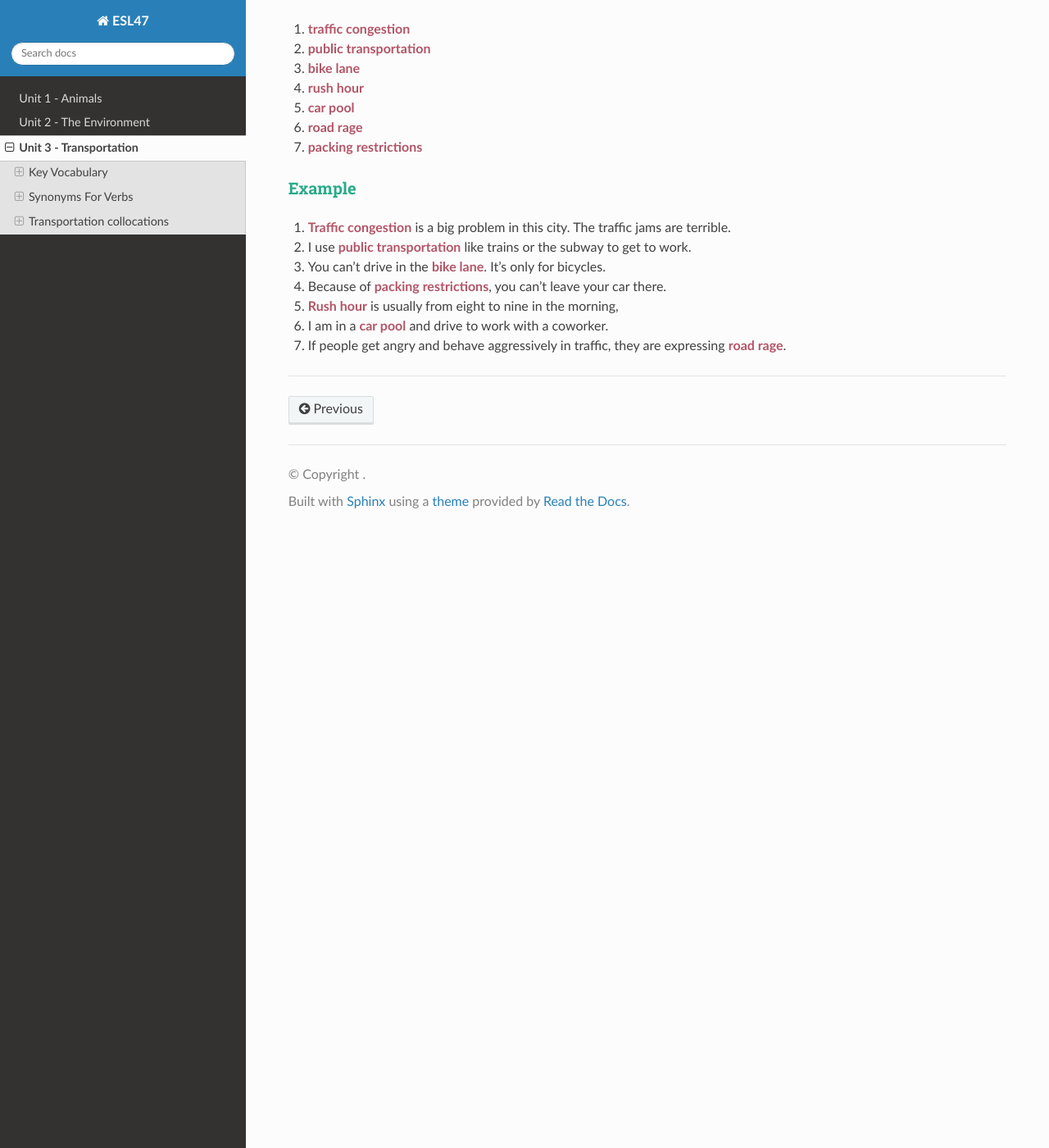
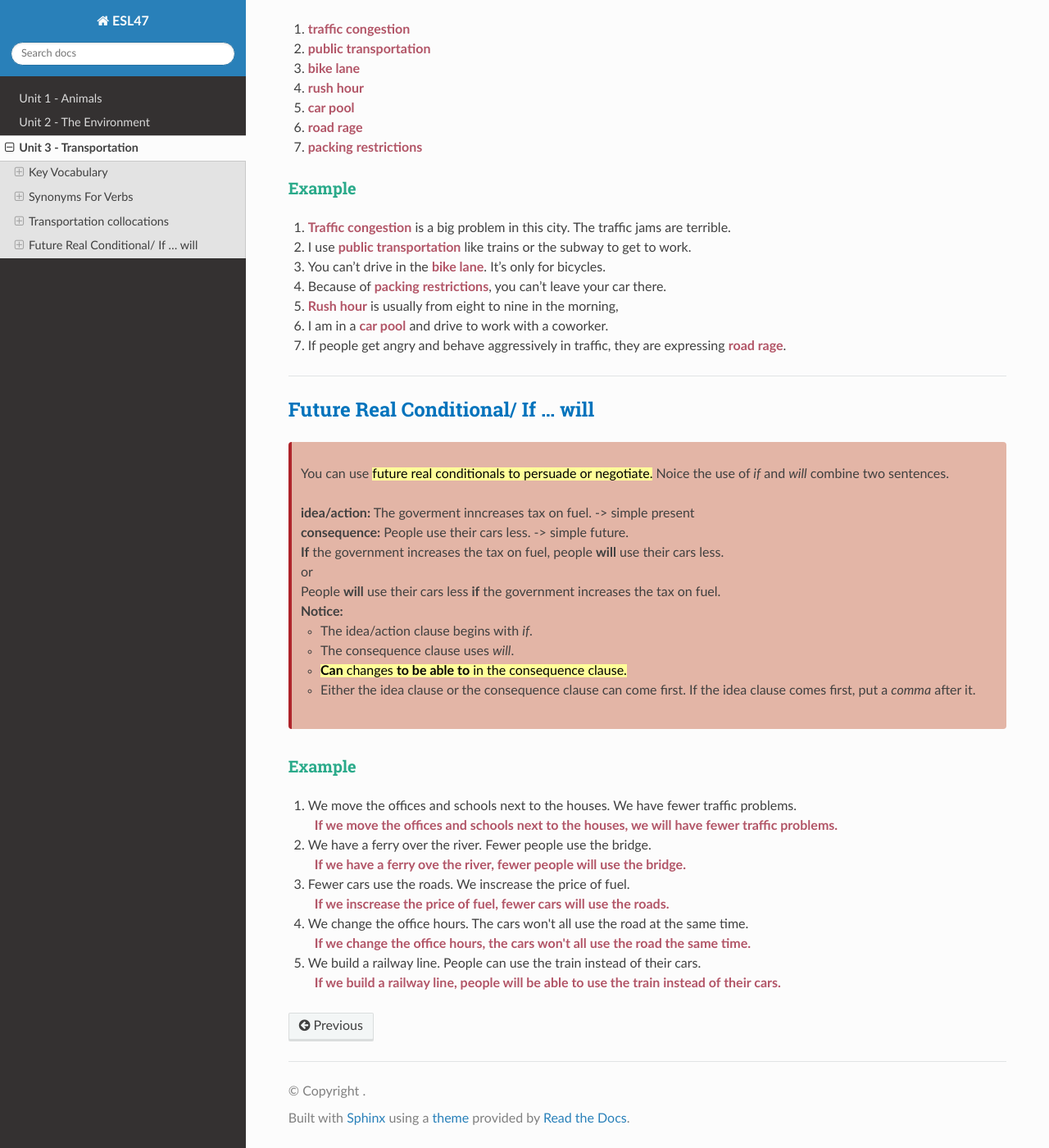
Before and after one commit to vpa24/ESL-47---Intermediate-Low-Integrated-Reading-Writing, a Sphinx documentation site: the page built from docs/source/unit3.md, in a window 1280 px wide and 1400 px high, scrolled down 2281 px. Shown: the whole window at 82% size. Built offline with Sphinx 7.4.7 and the Read the Docs theme 2.0.0, drawn with Linux system fonts in a browser that asks for light colours.

Commit message:
Future Real Conditional

```diff
--- a/docs/source/unit3.md
+++ b/docs/source/unit3.md
@@ -109,3 +109,38 @@
 7. If people get angry and behave aggressively in traffic, they are expressing **road rage**.
 
 ---
+
+## Future Real Conditional/ If ... will
+
+<div class="warning" style='background-color:#e3b5a6; border-left: solid #af242a 4px; border-radius: 4px; padding:0.7em; margin-bottom:2em;'>
+<p style='margin-top:1em;'>
+You can use <ins>future real conditionals to persuade or negotiate.</ins> Noice the use of <i>if</i> and <i>will</i> combine two sentences.
+	<div><b>idea/action:</b> The goverment inncreases tax on fuel. -> simple present</div>
+	<div><b>consequence:</b> People use their cars less. -> simple future.</div>
+	<div class="color-bule"><b>If</b> the government increases the tax on fuel, people <b>will</b> use their cars less.</div>
+	<div>or</div>
+	<div class="color-bule">People <b>will</b> use their cars less <b>if</b> the government increases the tax on fuel.</div>
+	<div><b>Notice:</b></div>
+	<ul>
+		<li>The idea/action clause begins with <i>if</i>.</li>
+		<li>The consequence clause uses <i>will</i>.</li>
+		<li><ins><b>Can</b> changes <b>to be able to</b> in the consequence clause.</li>
+		<li>Either the idea clause or the consequence clause can come first. If the idea clause comes first, put a <i>comma</i> after it.</li>
+	</ul>
+</p>
+</div>
+
+### Example
+
+<ol>
+   <li>We move the offices and schools next to the houses. We have fewer traffic problems.</li>
+   <strong class="ml-2em">If we move the offices and schools next to the houses, we will have fewer traffic problems.</strong>
+   <li>We have a ferry over the river. Fewer people use the bridge.</li>
+   <strong class="ml-2em">If we have a ferry ove the river, fewer people will use the bridge.</strong>
+   <li>Fewer cars use the roads. We inscrease the price of fuel.</li>
+   <strong class="ml-2em">If we inscrease the price of fuel, fewer cars will use the roads.</strong>
+   <li>We change the office hours. The cars won't all use the road at the same time.</li>
+   <strong class="ml-2em">If we change the office hours, the cars won't all use the road the same time.</strong>
+   <li>We build a railway line. People can use the train instead of their cars.</li>
+   <strong class="ml-2em">If we build a railway line, people will be able to use the train instead of their cars.</strong>
+</ol>
```
